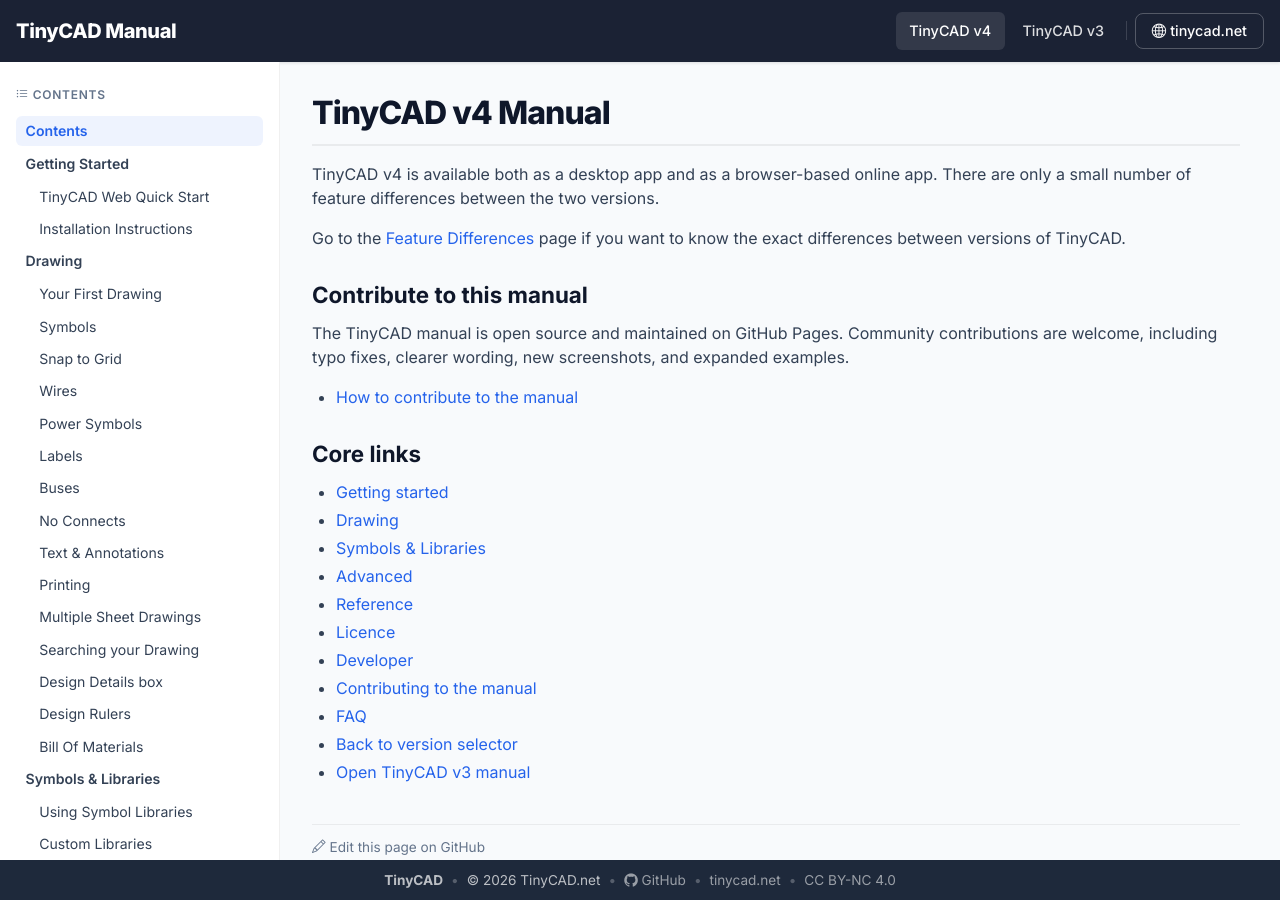
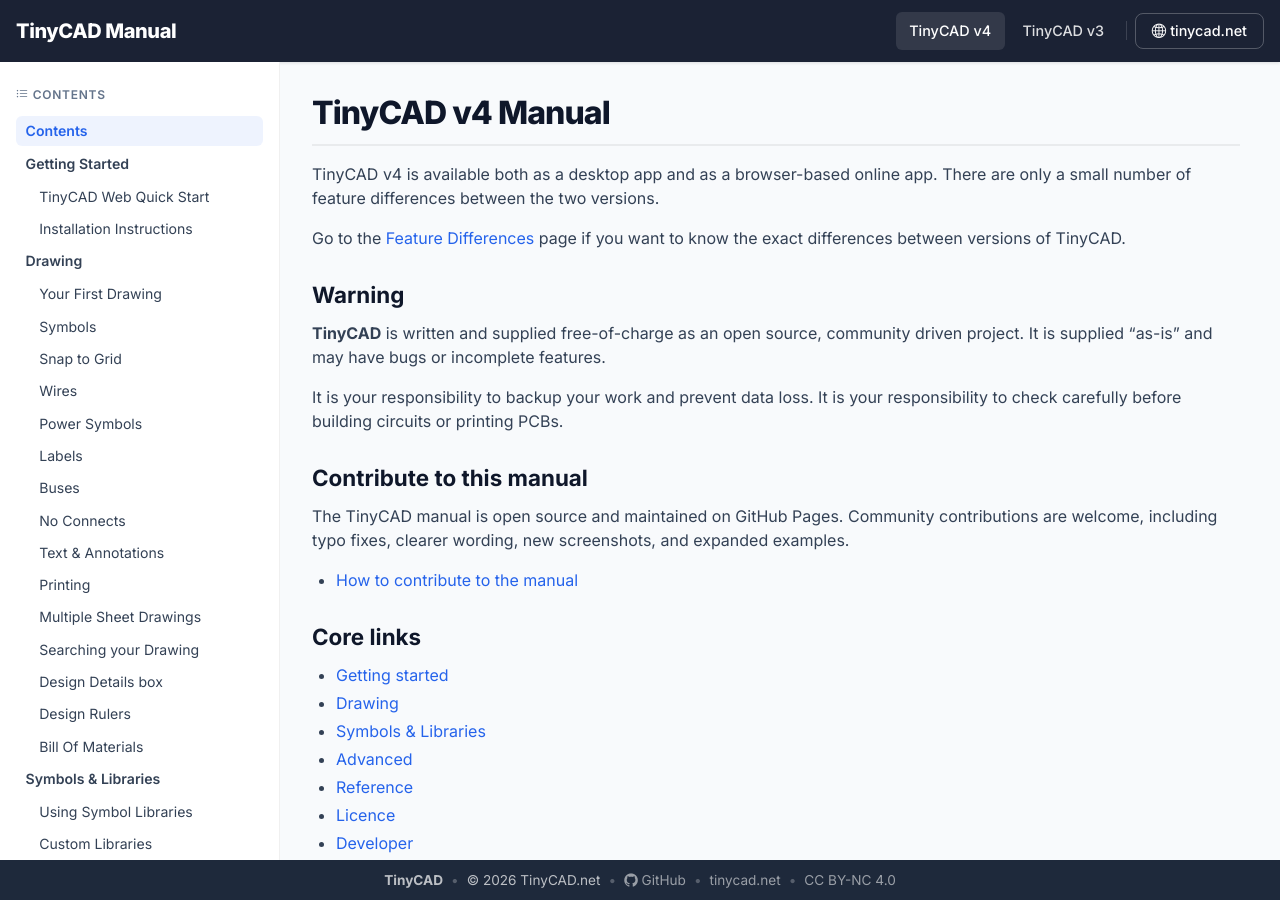
Before and after one commit to matt123p/TinyCAD-docs, a Jekyll site: the page built from docs/v4/index.md, in a window 1280 px wide. Built offline with Jekyll 4.4.1, drawn with Linux system fonts in a browser that asks for light colours; a style sheet for code colours, icons or effects is not loaded; our own code applies the rules of GitHub Pages for plain Markdown files.

Commit message:
Tidy up pages

```diff
--- a/docs/_includes/head.html
+++ b/docs/_includes/head.html
@@ -10,5 +10,6 @@
         integrity="sha384-QWTKZyjpPEjISv5WaRU9OFeRpok6YcnS/1nGYFPz28DEYhuc3yCuiaRoQ1rlJLne" crossorigin="anonymous">
   <link href="https://cdn.jsdelivr.net/npm/bootstrap-icons@1.11.3/font/bootstrap-icons.min.css" rel="stylesheet">
   <link rel="stylesheet" href="{{ '/assets/manual.css' | relative_url }}">
+  <link rel="icon" type="image/x-icon" href="{{ '/assets/TinyCAD.ico' | relative_url }}">
   {%- feed_meta -%}
 </head>
--- a/docs/_layouts/default.html
+++ b/docs/_layouts/default.html
@@ -81,7 +81,7 @@
             {%- if site.github_edit_base_url and page.path -%}
               <p class="manual-edit-link">
                 <a href="{{ site.github_edit_base_url }}/docs/{{ page.path }}">
-                  <i class="bi bi-pencil me-1"></i>Edit this page on GitHub
+                  <i class="bi bi-pencil me-1"></i> Edit this page on GitHub
                 </a>
               </p>
             {%- endif -%}
--- a/docs/v4/index.md
+++ b/docs/v4/index.md
@@ -8,6 +8,12 @@
 a small number of feature differences between the two versions.
 
 Go to the [Feature Differences](Feature-Differences/) page if you want to know the exact differences between versions of TinyCAD.
+
+## Warning
+
+**TinyCAD** is written and supplied free-of-charge as an open source, community driven project.  It is supplied "as-is" and may have bugs or incomplete features.
+
+It is your responsibility to backup your work and prevent data loss. It is your responsibility to check carefully before building circuits or printing PCBs.
 
 ## Contribute to this manual
 
@@ -27,6 +33,3 @@
 - [Licence](Licence/)
 - [Developer](Developer-guide/)
 - [Contributing to the manual](Contributing-to-the-Manual/)
-- [FAQ](FAQ/)
-- [Back to version selector](../)
-- [Open TinyCAD v3 manual](../v3/)
```
Also changed, not shown: docs/v4/FAQ.md (deleted, +0 -56 lines), docs/v4/TinyCAD-Web-overview-and-quick-start.md (+0 -2 lines), docs/assets/TinyCAD.ico (added), docs/index.md (line endings or trailing spaces).
